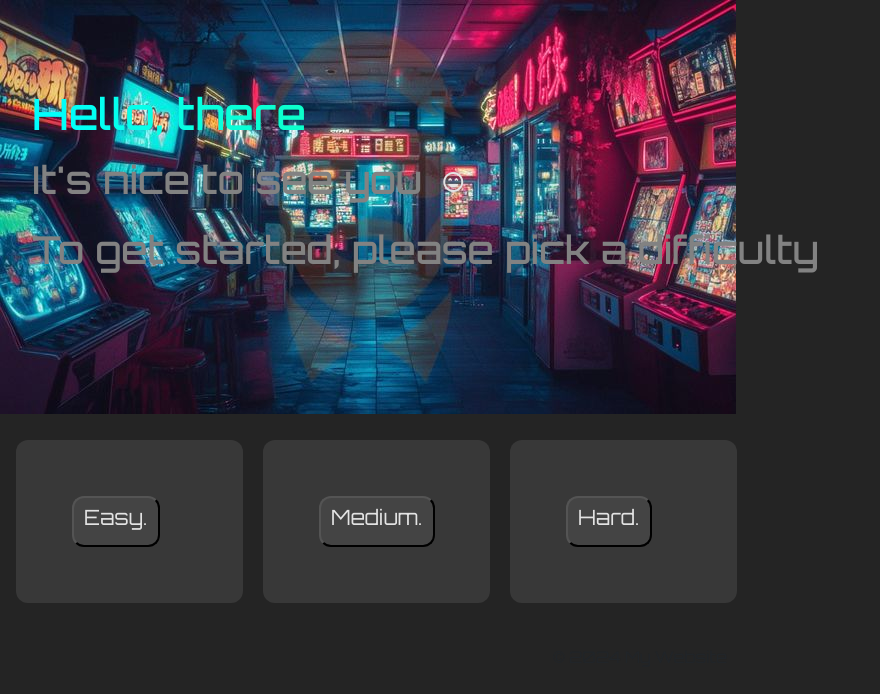
After one commit to nnieu/hack2024_2.0, a Flask app: template website/templates/chatbox.html in a window 1280 px wide. The commit adds this page. Shown: the top 694 px of the page, without its empty margins (0-880 px from the left). Run offline with Flask 3, Linux system fonts and the light colour scheme; the template is opened without the code that fills it, so the values that code supplies are empty.

Commit message:
final push!

```diff
--- a/main.py
+++ b/main.py
@@ -1,13 +1,7 @@
-from flask import Flask
+from website import create_app
 
-def create_app():
+app = create_app()
 
-    from .view import view
-
-    app = Flask(__name__)
-
-
-    app.register_blueprint(view, url_prefix='/')
-
-
-    return app
+if __name__ == '__main__':
+    app.run(host='0.0.0.0', port=5000, debug=True)
+ # http://127.0.0.1:5000/
--- /dev/null
+++ b/services/__init__.py
@@ -0,0 +1,2 @@
+from open_services import *
+from scenarios import *
--- /dev/null
+++ b/website/static/css/style.css
@@ -0,0 +1,171 @@
+@import url('https://fonts.googleapis.com/css2?family=Orbitron:wght@400..900&display=swap');
+
+* {
+    margin: 0;
+    padding: 0;
+    box-sizing: border-box;
+    font-family: 'Orbitron', sans-serif;
+}
+
+:root {
+    --text-color: #E3E3E3;
+    --subheading-color: #828282;
+    --placement-color: #A6A6A6;
+    --primary-color: hsl(0, 0%, 14%);
+    --secondary-color: #383838;
+    --secondary-hover-color: #444;
+    --neon-green: #39FF14;
+    --electric-blue: #00FFFF;
+}
+
+body {
+    background-color: #242424 !important;
+}
+
+.header {
+    color: #E3E3E3 !important;
+    margin-top: 7vh;
+    padding: 2rem;
+    text-align: center !important; /* Center align header text */
+}
+
+.header .title1 {
+    font-size: 2.7rem;
+    text-align: center; /* Left align title */
+    background-clip: text;
+    animation: gradientAnimation 3s ease-in-out infinite;
+    background: linear-gradient(to right, #00FFFF, #39FF14);
+    -webkit-background-clip: text;
+    -webkit-text-fill-color: transparent;
+    margin-bottom: 1rem; /* Optional: add space below title */
+}
+
+.header .title{
+    font-size: 2.7rem;
+    text-align: left; /* Left align title */
+    background-clip: text;
+    animation: gradientAnimation 3s ease-in-out infinite;
+    background: linear-gradient(to right, #00FFFF, #39FF14);
+    -webkit-background-clip: text;
+    -webkit-text-fill-color: transparent;
+    margin-bottom: 1rem; /* Optional: add space below title */
+}
+
+.header .subtitle {
+    text-align: left; /* Left align subtitle */
+    font-size: 2.4rem;
+    color: var(--subheading-color);
+}
+.difficulty-btn{
+    background: var(--secondary-hover-color);
+    border-radius: 0.75rem;
+    padding: 7px 10px;
+}
+
+.difficulty-list {
+    margin-top: 14vh; /* Space above the difficulty list */
+    list-style: none;
+    display: flex; /* Use flexbox for alignment */
+    align-items: center; /* Center items vertically */
+    gap: 1.25rem; /* Space between items */
+    overflow-x: auto; /* Allow horizontal scrolling if necessary */
+    padding: 1rem; /* Optional padding around the list */
+    scrollbar-width: none; /* Hide scrollbar for Firefox */
+}
+
+.difficulty-list::-webkit-scrollbar {
+    display: none; /* Hide scrollbar for Chrome, Safari, and Edge */
+}
+
+.difficulty-list .difficulty {
+    padding: 3.5rem; /* Space inside difficulty items */
+    margin: 0; /* Reset margin */
+    cursor: pointer; /* Pointer on hover */
+    width: 227px; /* Fixed width for each difficulty item */
+    flex-shrink: 0; /* Prevent items from shrinking */
+    border-radius: 0.75rem; /* Rounded corners */
+    background: var(--secondary-color); /* Background color for items */
+    transition: background 0.3s; /* Smooth transition on hover */
+}
+
+.difficulty-list .difficulty:hover {
+    background: var(--secondary-hover-color); /* Change background on hover */
+}
+
+.difficulty-list .difficulty .text {
+    font-weight: 400; /* Regular font weight */
+    font-size: 21px; /* Font size for difficulty text */
+    color: var(--text-color); /* Text color */
+    text-align: center; /* Center text within each item */
+}
+
+.typing-area {
+    position: fixed;
+    width: 100%;
+    bottom: 0;
+    padding: 1rem; /* Add padding for better spacing */
+    background: var(--primary-color); /* Optional: background for typing area */
+}
+
+.typing-area .input_wrapper {
+    display: flex;
+    gap: 0.75rem; /* Space between inputs and button */
+    width: 70%; /* Ensure it takes full width */
+}
+
+.typing-area .typing-input {
+    width: 100%; /* Full width for input fields */
+    height: 56px; /* Set height for inputs */
+    border: none;
+    outline: none;
+    border-radius: 6.2rem;
+    font-size: 1rem;
+    color: var(--text-color) !important;
+    padding: 1.1rem 3rem 1.1rem 1.5rem;
+    background: var(--secondary-color);
+    margin-right:.5rem;
+}
+
+.material-symbols-outlined {
+    background: transparent;
+    border: none;
+    cursor: pointer;
+    color: var(--text-color);
+    padding: 0.5rem;
+    border-radius: 0.5rem;
+    transition: background 0.3s;
+    height: 56px; /* Match the height of the input */
+    display: flex; /* Ensure icon is centered */
+    align-items: center; /* Center icon vertically */
+    justify-content: center; /* Center icon horizontally */
+}
+
+.material-symbols-outlined:hover {
+    background: rgba(255, 255, 255, 0.1);
+}
+
+.chat-list {
+    padding: 2rem 1rem 12rem;
+    max-height: 100vh;
+    overflow-y: auto;
+}
+
+.chat-list .message {
+    margin-top: 1.5rem;
+}
+
+.chat-list .message .message-content {
+    display: flex;
+    gap: 1.5rem;
+    width: 100%;
+    align-items: center;
+}
+
+.chat-list .message-outgoing .message-content .text {
+    color: var(--text-color) !important;
+}
+
+footer {
+    text-align: center;
+    padding: 10px 0; /* Optional: spacing for the footer */
+}
--- /dev/null
+++ b/website/templates/chatbox.html
@@ -0,0 +1,97 @@
+<!DOCTYPE html>
+<html lang="en">
+<head>
+    <meta charset="UTF-8">
+    <meta name="viewport" content="width=device-width, initial-scale=1.0">
+    <title>{% block title %}Hello, World!{% endblock %}</title>
+    <link rel="stylesheet" href="{{ url_for('static', filename='css/style.css') }}">
+    <link rel="stylesheet" href="https://fonts.googleapis.com/css2?family=Material+Symbols+Outlined:opsz,wght,FILL,GRAD@24,400,0,0&icon"/>
+    <link href="https://cdn.jsdelivr.net/npm/bootstrap@5.3.3/dist/css/bootstrap.min.css" rel="stylesheet" integrity="sha384-QWTKZyjpPEjISv5WaRU9OFeRpok6YctnYmDr5pNlyT2bRjXh0JMhjY6hW+ALEwIH" crossorigin="anonymous">
+    <style>
+        body {
+          background-image: url('assets/arcade_machine.jpg');
+          background-repeat: no-repeat;
+        }
+        </style>
+</head>
+<body>
+    <header class="header">
+        <h2 class="title">Hello, there</h2>
+        <h4 class="subtitle">It's nice to see you <span class="material-symbols-outlined">sentiment_very_satisfied</span></h4>
+        <h4 class="subtitle">To get started, please pick a difficulty</h4>
+</header>
+        <!-- Difficulty -->
+        <ul class="difficulty-list">
+            <li class="difficulty">
+                <button onclick="window.location.href='/chat_'" class="difficulty-btn" value="easy">
+                 <h4 class="text">Easy.</h4>
+                </button>
+
+            </li>
+            <li class="difficulty">
+                <button onclick="window.location.href='/chat'" class="difficulty-btn" value="medium">
+                    <h4 class="text">Medium.</h4>
+                   </button>
+            </li>
+            <li class="difficulty">
+                <button onclick="window.location.href='/chat'" class="difficulty-btn" value="hard">
+                    <h4 class="text">Hard.</h4>
+                   </button>
+            </li>
+        </ul>
+
+        <!-- <div class="typing-area">
+            <form action="#" class="typing-form">
+                <div class="input-wrapper">
+                    <input type="text" placeholder="Chat with Baddie-123" class="typing-input" required>
+                        <button class="material-symbols-outlined">send</button>
+                </div>
+            </form>
+        </div> -->
+
+    <footer>
+        <p>&copy; 2024 My Website</p>
+    </footer>
+    <script>
+        // Select all buttons with the class 'value-button'
+        function sendData {
+             // Add event listeners to each button
+            const buttons = document.querySelectorAll('.difficulty-btn');
+            buttons.forEach(button => {
+            button.addEventListener('click', () => {
+                // Store the button value in a variable
+                const btn_val = button.value;
+                // Display the selected value
+                // display.textContent = `Selected Value: ${selectedValue}`;
+
+                // You can also store it in localStorage or sessionStorage if needed
+                // localStorage.setItem('selectedValue', selectedValue);
+                // Or use sessionStorage:
+                // sessionStorage.setItem('selectedValue', selectedValue);
+
+            // Send the data to the Flask endpoint
+            fetch('/api/chat', {
+                method: 'POST',
+                headers: {
+                    'Content-Type': 'application/json'
+                },
+                body: JSON.stringify({ mode: btn_val})
+            })
+            .then(response => response.json())
+            .then(data => {
+                console.log("Response from Python:", data);
+            })
+            .catch(error => {
+                console.error("Error:", error);
+            });
+            });
+        });
+        }
+
+
+
+    </script>
+
+    <script src="https://cdn.jsdelivr.net/npm/bootstrap@5.3.3/dist/js/bootstrap.bundle.min.js" integrity="sha384-YvpcrYf0tY3lHB60NNkmXc5s9fDVZLESaAA55NDzOxhy9GkcIdslK1eN7N6jIeHz" crossorigin="anonymous"></script>
+</body>
+</html>
```
Also changed, not shown: services/open_services.py (added, +67 -0 lines), services/routes.py (added, +19 -0 lines), services/scenarios.py (added, +120 -0 lines), website/templates/chat.html (added, +71 -0 lines), website/templates/home.html (+12 -9 lines), website/view.py (+8 -0 lines), website/assets/arcade_machine.jpg (added), 1 other file.
